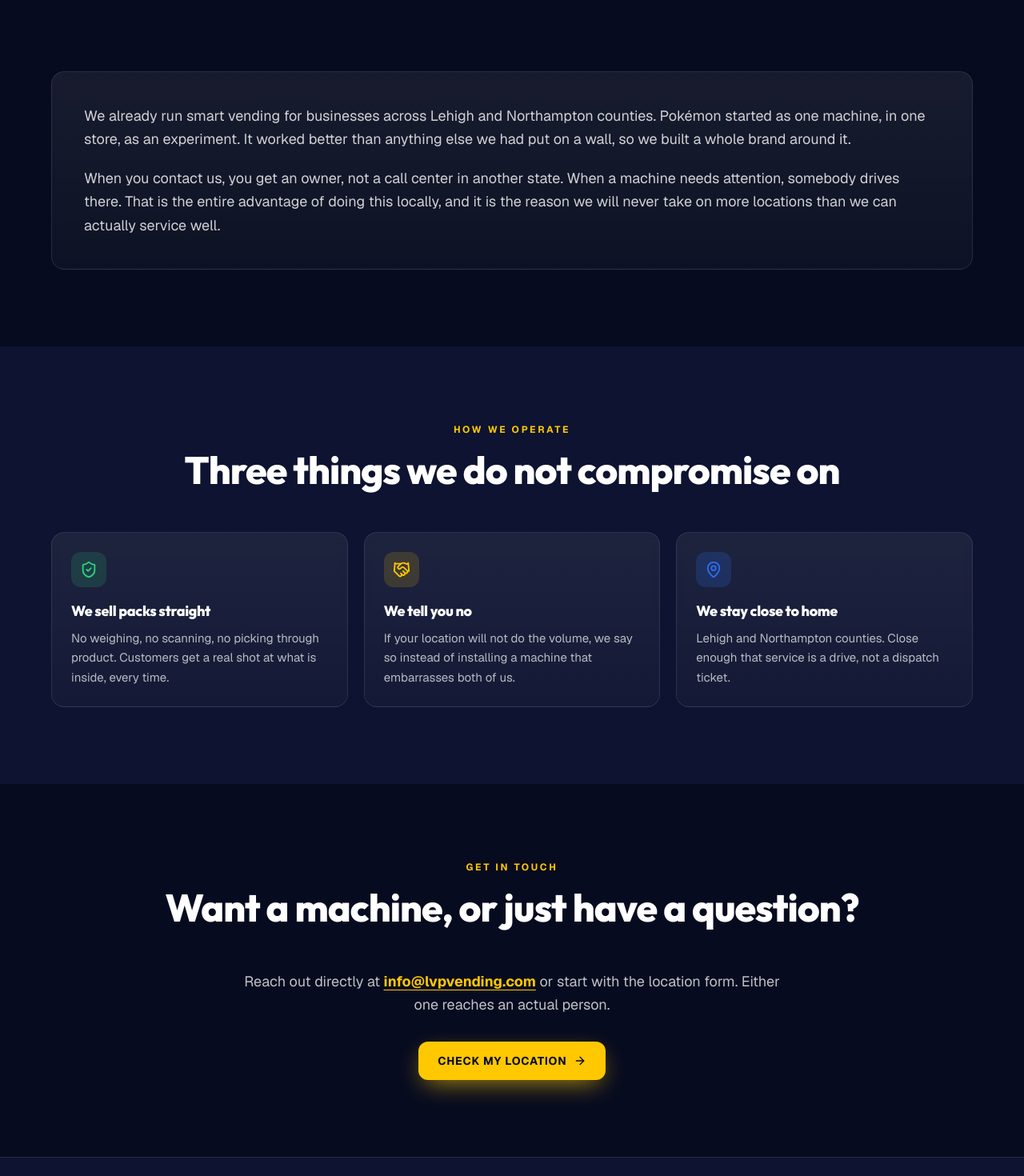
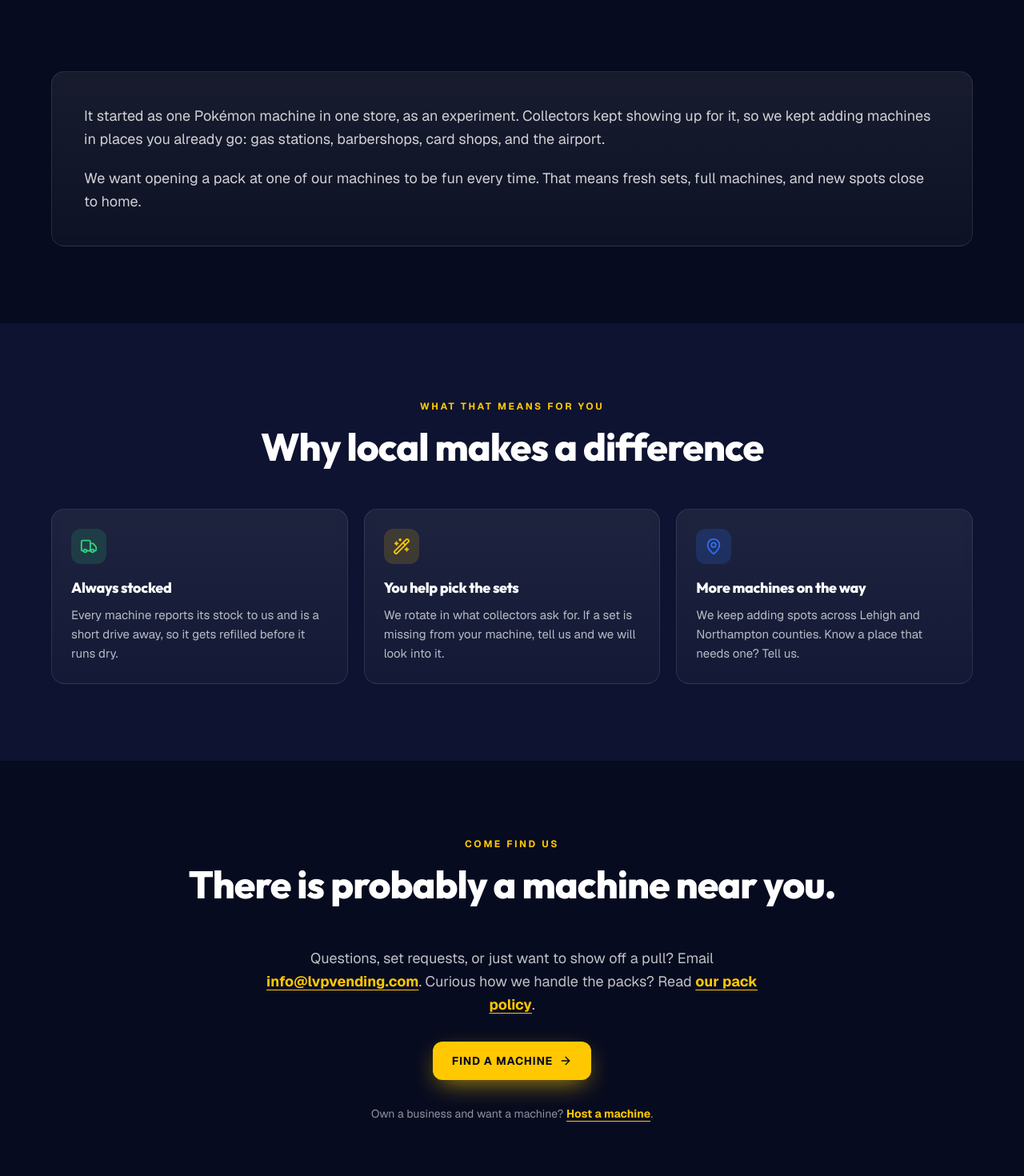
Before and after one commit to ItsKarma/lvp, a Next.js app: page /about in a window 1280 px wide. Shown: the part 460-1930 px from the top of the page at 80% size. Built offline with nearby package versions, Linux system fonts and the light colour scheme; no server answers.

Commit message:
about update

```diff
--- a/app/about/page.tsx
+++ b/app/about/page.tsx
@@ -1,5 +1,6 @@
 import type { Metadata } from 'next';
-import { ArrowRight, Handshake, MapPin, ShieldCheck } from 'lucide-react';
+import Link from 'next/link';
+import { ArrowRight, MapPin, Truck, Wand2 } from 'lucide-react';
 import CTA from '@/components/CTA';
 import FeatureCard from '@/components/FeatureCard';
 import Section from '@/components/Section';
@@ -8,7 +9,7 @@ import SiteHeader from '@/components/SiteHeader';
 import { siteConfig } from '@/lib/site';
 
 const title = 'About Us';
-const description = `${siteConfig.name} is a locally owned Pokémon card vending operation serving Lehigh and Northampton counties, operated by ${siteConfig.parentCompany}.`;
+const description = `${siteConfig.name} is a locally owned Pokémon card vending business in the Lehigh Valley. We stock the machines ourselves and rotate in the sets collectors ask for.`;
 
 export const metadata: Metadata = {
   title,
@@ -30,11 +31,11 @@ export default function AboutPage() {
               Who we are
             </p>
             <h1 className="display text-4xl leading-[1.05] md:text-6xl">
-              Local operators, <span className="text-gradient-bolt">not a franchise.</span>
+              Your local pack machines, <span className="text-gradient-bolt">run by locals.</span>
             </h1>
             <p className="mx-auto mt-6 max-w-2xl text-lg leading-relaxed text-white/75">
-              {siteConfig.name} is the trading card side of {siteConfig.parentCompany}, a vending
-              business based right here in the Lehigh Valley.
+              {siteConfig.name} is a small, locally owned business here in the Lehigh Valley. We
+              stock every machine ourselves.
             </p>
           </div>
         </section>
@@ -42,56 +43,65 @@ export default function AboutPage() {
         <Section width="wide">
           <div className="card-surface p-7 md:p-10">
             <p className="text-lg leading-relaxed text-white/80">
-              We already run smart vending for businesses across Lehigh and Northampton counties.
-              Pokémon started as one machine, in one store, as an experiment. It worked better than
-              anything else we had put on a wall, so we built a whole brand around it.
+              It started as one Pokémon machine in one store, as an experiment. Collectors kept
+              showing up for it, so we kept adding machines in places you already go: gas stations,
+              barbershops, card shops, and the airport.
             </p>
             <p className="mt-5 text-lg leading-relaxed text-white/80">
-              When you contact us, you get an owner, not a call center in another state. When a
-              machine needs attention, somebody drives there. That is the entire advantage of doing
-              this locally, and it is the reason we will never take on more locations than we can
-              actually service well.
+              We want opening a pack at one of our machines to be fun every time. That means fresh
+              sets, full machines, and new spots close to home.
             </p>
           </div>
         </Section>
 
-        <Section panel eyebrow="How we operate" title="Three things we do not compromise on" width="wide">
+        <Section panel eyebrow="What that means for you" title="Why local makes a difference" width="wide">
           <div className="grid gap-5 md:grid-cols-3">
             <FeatureCard
-              icon={<ShieldCheck size={22} />}
-              title="We sell packs straight"
-              description="No weighing, no scanning, no picking through product. Customers get a real shot at what is inside, every time."
+              icon={<Truck size={22} />}
+              title="Always stocked"
+              description="Every machine reports its stock to us and is a short drive away, so it gets refilled before it runs dry."
               accent="mint"
             />
             <FeatureCard
-              icon={<Handshake size={22} />}
-              title="We tell you no"
-              description="If your location will not do the volume, we say so instead of installing a machine that embarrasses both of us."
+              icon={<Wand2 size={22} />}
+              title="You help pick the sets"
+              description="We rotate in what collectors ask for. If a set is missing from your machine, tell us and we will look into it."
             />
             <FeatureCard
               icon={<MapPin size={22} />}
-              title="We stay close to home"
-              description="Lehigh and Northampton counties. Close enough that service is a drive, not a dispatch ticket."
+              title="More machines on the way"
+              description="We keep adding spots across Lehigh and Northampton counties. Know a place that needs one? Tell us."
               accent="wave"
             />
           </div>
         </Section>
 
-        <Section eyebrow="Get in touch" title="Want a machine, or just have a question?">
+        <Section eyebrow="Come find us" title="There is probably a machine near you.">
           <div className="mx-auto max-w-2xl text-center">
             <p className="mb-8 text-lg leading-relaxed text-white/75">
-              Reach out directly at{' '}
+              Questions, set requests, or just want to show off a pull? Email{' '}
               <a
                 href={`mailto:${siteConfig.email}`}
                 className="font-bold text-bolt underline underline-offset-4"
               >
                 {siteConfig.email}
-              </a>{' '}
-              or start with the location form. Either one reaches an actual person.
+              </a>
+              . Curious how we handle the packs? Read{' '}
+              <Link href="/authenticity" className="font-bold text-bolt underline underline-offset-4">
+                our pack policy
+              </Link>
+              .
             </p>
-            <CTA href="/host-a-machine#apply">
-              Check My Location <ArrowRight size={16} />
+            <CTA href="/locations">
+              Find a Machine <ArrowRight size={16} />
             </CTA>
+            <p className="mt-8 text-sm text-white/55">
+              Own a business and want a machine?{' '}
+              <Link href="/host-a-machine" className="font-bold text-bolt underline underline-offset-4">
+                Host a machine
+              </Link>
+              .
+            </p>
           </div>
         </Section>
       </main>
--- a/app/contact/page.tsx
+++ b/app/contact/page.tsx
@@ -26,7 +26,7 @@ export default function ContactPage() {
           <div className="grid-texture pointer-events-none absolute inset-0 opacity-60" />
           <div className="relative mx-auto max-w-3xl">
             <h1 className="display text-4xl leading-[1.05] md:text-6xl">
-              Talk to an <span className="text-gradient-bolt">actual owner.</span>
+              Get in <span className="text-gradient-bolt">touch.</span>
             </h1>
             <p className="mx-auto mt-6 max-w-xl text-lg leading-relaxed text-white/75">
               Use the form and we will respond within one business day. Prefer email? Write us at{' '}
@@ -35,6 +35,13 @@ export default function ContactPage() {
                 className="font-bold text-bolt underline underline-offset-4"
               >
                 {siteConfig.email}
+              </a>
+              , or call{' '}
+              <a
+                href={siteConfig.phoneHref}
+                className="whitespace-nowrap font-bold text-bolt underline underline-offset-4"
+              >
+                {siteConfig.phone}
               </a>
               .
             </p>
--- a/app/host-a-machine/page.tsx
+++ b/app/host-a-machine/page.tsx
@@ -343,7 +343,7 @@ export default function HostPage() {
                   'Takes about 30 seconds',
                   'No cost and no obligation',
                   'Answer back within one business day',
-                  'We are local, so you talk to an owner',
+                  'Locally owned and based in the Lehigh Valley',
                 ].map((line) => (
                   <li key={line} className="flex items-start gap-3">
                     <BadgeCheck size={18} className="mt-0.5 shrink-0 text-bolt" />
--- a/app/referral/page.tsx
+++ b/app/referral/page.tsx
@@ -234,7 +234,7 @@ export default function ReferralPage() {
                 {[
                   'No cost to you or the owner',
                   'Answer back within one business day',
-                  'We are local, so you talk to an owner',
+                  'Locally owned and based in the Lehigh Valley',
                 ].map((line) => (
                   <li key={line} className="flex items-start gap-3">
                     <BadgeCheck size={18} className="mt-0.5 shrink-0 text-bolt" />
--- a/components/SiteHeader.tsx
+++ b/components/SiteHeader.tsx
@@ -9,7 +9,6 @@ import Logo from '@/components/Logo';
 const navItems = [
   { label: 'Pack Policy', href: '/authenticity' },
   { label: 'Support', href: '/support' },
-  { label: 'About', href: '/about' },
   { label: 'Host a Machine', href: '/host-a-machine' },
 ];
 
--- a/lib/site.ts
+++ b/lib/site.ts
@@ -6,6 +6,9 @@ export const siteConfig = {
   parentCompany: 'LVP Vending',
   email: 'info@lvpvending.com',
   supportEmail: 'support@lvpvending.com',
+  /** Shown as written; phoneHref is the dialable form. */
+  phone: '610-835-5924',
+  phoneHref: 'tel:+16108355924',
   tagline: 'Sealed Pokémon packs from vending machines across the Lehigh Valley.',
   /** Share of gross sales paid to the location host. */
   revenueSharePercent: 10,
```
